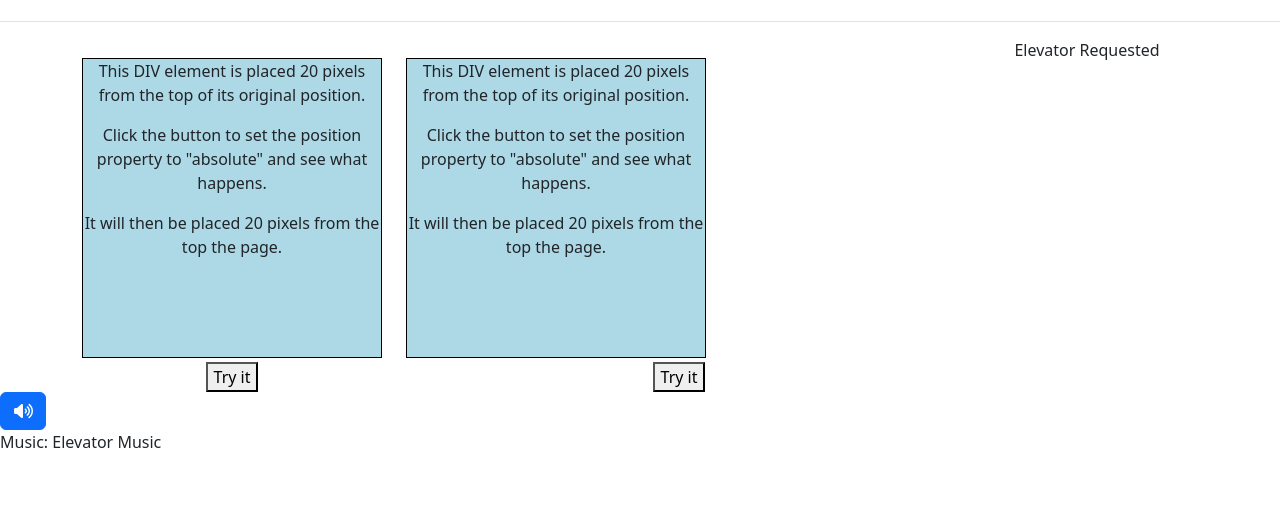
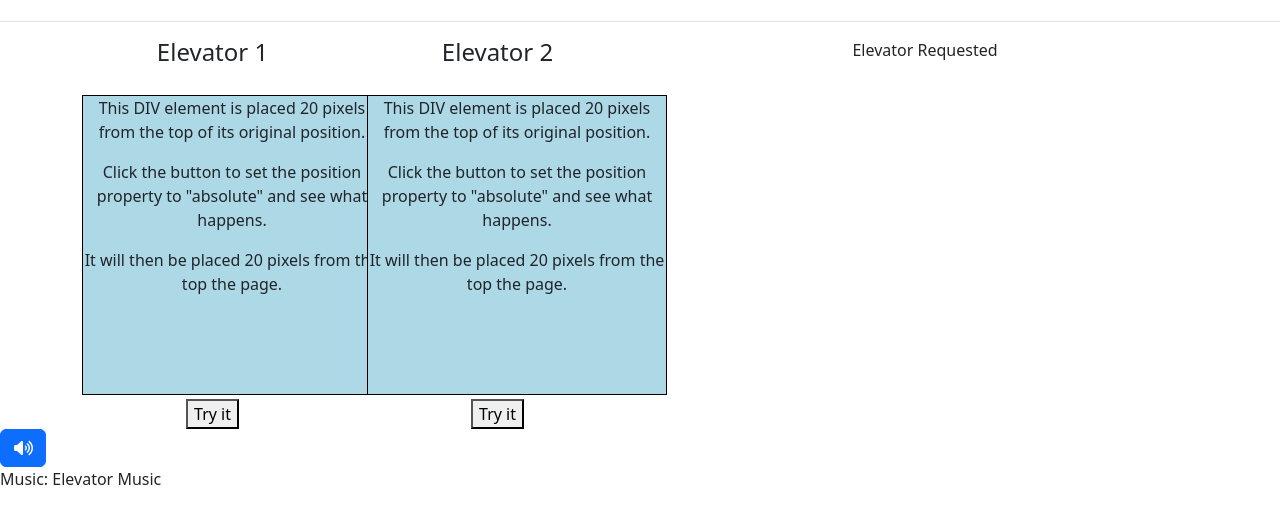
Before and after one commit to iamnotnato/myElevator, a plain HTML site: page index.html in a window 1280 px wide. Shown: the part 104-628 px from the top of the page. Drawn offline with nearby package versions, Linux system fonts and the light colour scheme.

Commit message:
fix : visual changes

```diff
--- a/index.html
+++ b/index.html
@@ -42,7 +42,8 @@
 
     <div class="container text-center">
       <div class="row">
-        <div class="col">
+        <div class="col-3">
+          <h4>Elevator 1</h4>
           <div id="myDIV">
             <p>This DIV element is placed 20 pixels from the top of its original position.</p>
             <p>Click the button to set the position property to "absolute" and see what happens.</p>
@@ -53,7 +54,8 @@
           <button onclick="myFunction()">Try it</button>
 
         </div>
-        <div class="col-6">
+        <div class="col-3">
+          <h4>Elevator 2</h4>
           <div id="myDIV">
             <p>This DIV element is placed 20 pixels from the top of its original position.</p>
             <p>Click the button to set the position property to "absolute" and see what happens.</p>
@@ -63,7 +65,7 @@
           <br>
           <button onclick="myFunction()">Try it</button>
         </div>
-        <div class="col">
+        <div class="col-6">
           <p id="demo"></p>
 
 <script>
```
